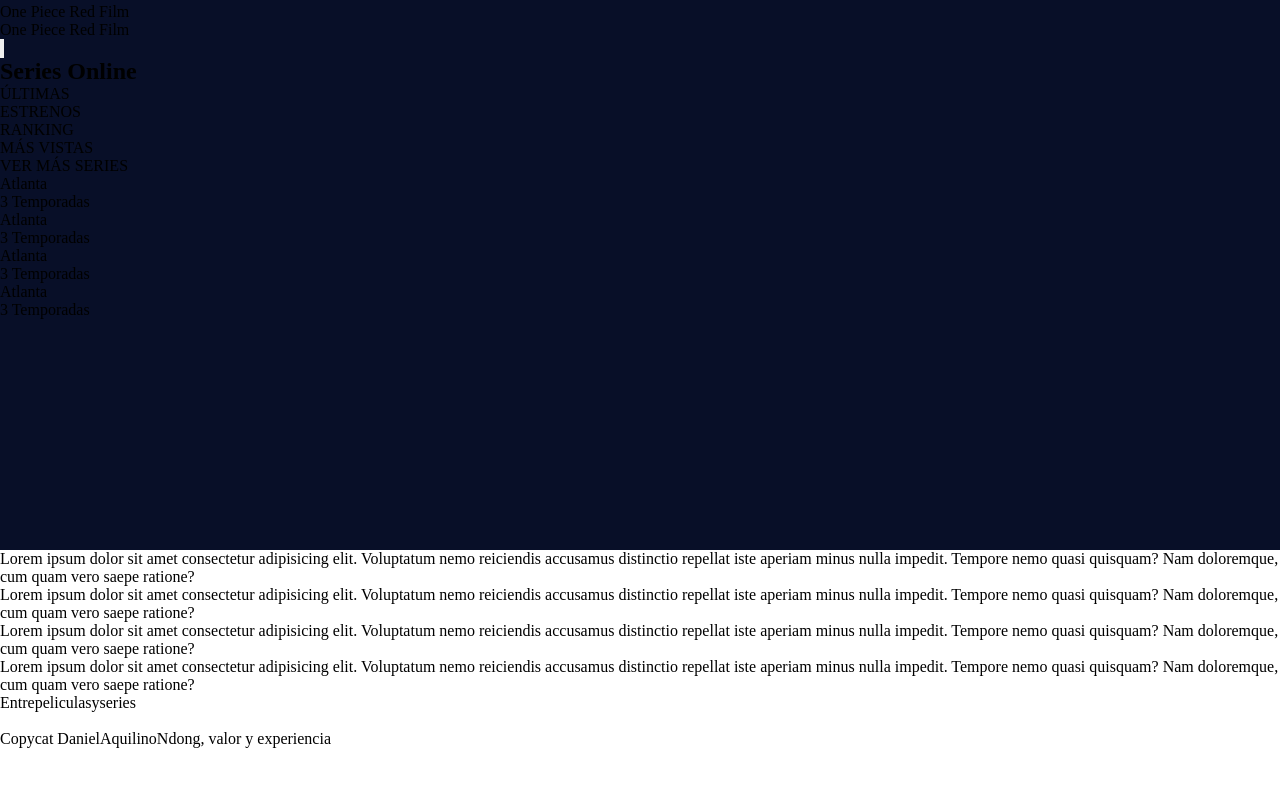
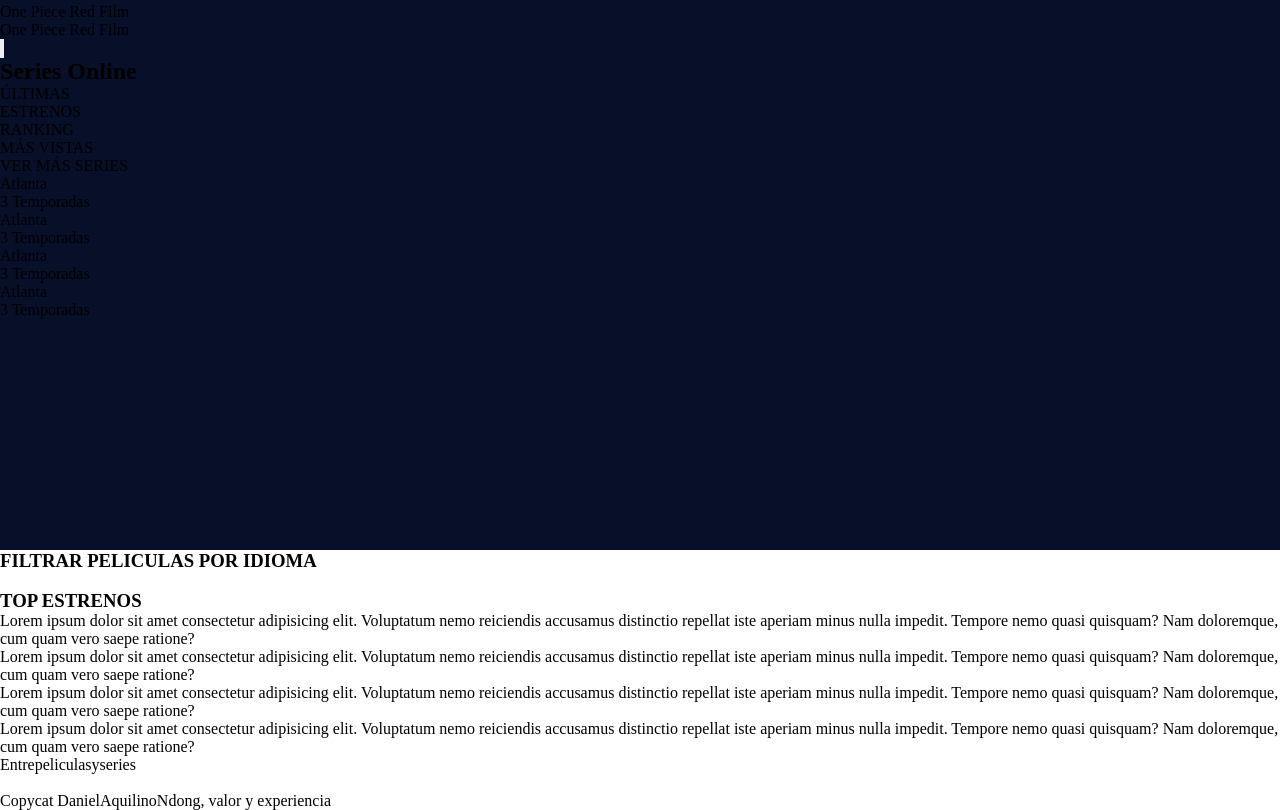
Before and after one commit to DanielNdong/Flex-Layout, a plain HTML site: page index.html in a window 1280 px wide. Shown: the part 938-1748 px from the top of the page. Before the commit the page ends 1686 px from the top, so only its background shows below. Drawn offline with Linux system fonts and the light colour scheme.

```diff
--- a/index.html
+++ b/index.html
@@ -1,4 +1,4 @@
-<html lang="en">
+<html lang="es">
 <head>
     <meta charset="UTF-8">
     <meta http-equiv="X-UA-Compatible" content="IE=edge">
@@ -247,14 +247,30 @@
         </section>
     </main>
     <aside>
-        <section>
+        <section class="aside__section__bigImage">
+            <img src="" alt="">
+        </section>
+        <section class="aside__section__languages">
+            <div>
+                <h3>FILTRAR PELICULAS POR IDIOMA</h3>
+            </div>
+            <div>
+                <img src="" alt="">
+                <img src="" alt="">
+                <img src="" alt="">
+            </div>
+        </section>
+        <section class="aside__section__films">
+            <div>
+                <h3>TOP ESTRENOS</h3>
+            </div>
             <article class="card__item">
                 <div class="card__img">
                     <img src="" alt="">
                 </div>
                 <div class="card__item__body">
-                <p>Lorem ipsum dolor sit amet consectetur adipisicing elit. Voluptatum nemo reiciendis accusamus distinctio repellat iste aperiam minus nulla impedit. Tempore nemo quasi quisquam? Nam doloremque, cum quam vero saepe ratione?
-
+                <p>
+                    Lorem ipsum dolor sit amet consectetur adipisicing elit. Voluptatum nemo reiciendis accusamus distinctio repellat iste aperiam minus nulla impedit. Tempore nemo quasi quisquam? Nam doloremque, cum quam vero saepe ratione?
                 </p>
                 </div>
             </article>
@@ -263,8 +279,8 @@
                     <img src="" alt="">
                 </div>
                 <div class="card__item__body">
-                <p>Lorem ipsum dolor sit amet consectetur adipisicing elit. Voluptatum nemo reiciendis accusamus distinctio repellat iste aperiam minus nulla impedit. Tempore nemo quasi quisquam? Nam doloremque, cum quam vero saepe ratione?
-
+                    <p>
+                        Lorem ipsum dolor sit amet consectetur adipisicing elit. Voluptatum nemo reiciendis accusamus distinctio repellat iste aperiam minus nulla impedit. Tempore nemo quasi quisquam? Nam doloremque, cum quam vero saepe ratione?
                     </p>
                 </div>
             </article>
@@ -273,8 +289,8 @@
                     <img src="" alt="">
                 </div>
                 <div class="card__item__item__body">
-                <p>Lorem ipsum dolor sit amet consectetur adipisicing elit. Voluptatum nemo reiciendis accusamus distinctio repellat iste aperiam minus nulla impedit. Tempore nemo quasi quisquam? Nam doloremque, cum quam vero saepe ratione?
-
+                    <p>
+                        Lorem ipsum dolor sit amet consectetur adipisicing elit. Voluptatum nemo reiciendis accusamus distinctio repellat iste aperiam minus nulla impedit. Tempore nemo quasi quisquam? Nam doloremque, cum quam vero saepe ratione?
                     </p>
                 </div>
             </article>
@@ -283,8 +299,8 @@
                     <img src="" alt="">
                 </div>
                 <div class="card__item__body">
-                    <p>Lorem ipsum dolor sit amet consectetur adipisicing elit. Voluptatum nemo reiciendis accusamus distinctio repellat iste aperiam minus nulla impedit. Tempore nemo quasi quisquam? Nam doloremque, cum quam vero saepe ratione?
-
+                    <p>
+                        Lorem ipsum dolor sit amet consectetur adipisicing elit. Voluptatum nemo reiciendis accusamus distinctio repellat iste aperiam minus nulla impedit. Tempore nemo quasi quisquam? Nam doloremque, cum quam vero saepe ratione?
                     </p>
                 </div>
             </article>
```
Lines whose indentation alone changed are shown as unchanged.
